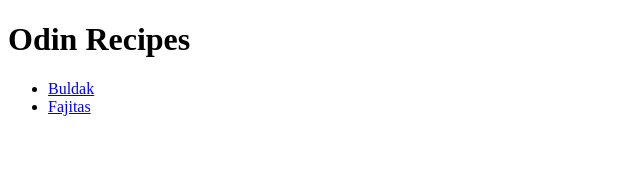
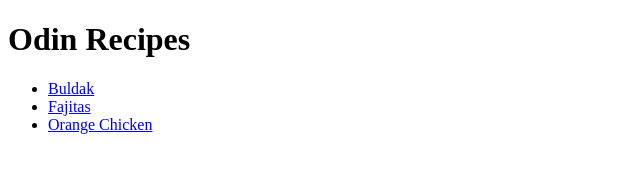
Before and after one commit to parmeseano/odin-recipes, a plain HTML site: page index.html in a window 1280 px wide. Shown: the whole page, without its empty margins (0-640 px from the left). Drawn offline with Linux system fonts and the light colour scheme.

```diff
--- a/index.html
+++ b/index.html
@@ -9,6 +9,7 @@
         <ul>
             <li><a href="recipes/buldak.html">Buldak</a></li>
             <li><a href="recipes/fajitas.html">Fajitas</a></li>
+            <li><a href="recipes/orange-chicken.html">Orange Chicken</a></li>
         </ul>
     </body>
 </html>
```
